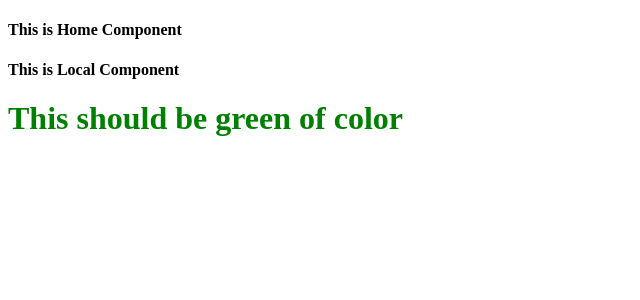
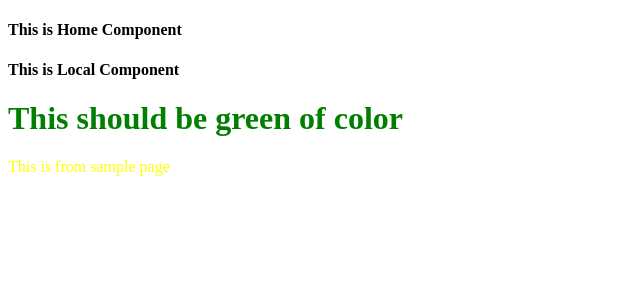
Before and after one commit to DanteDX/NextJSActions, a Next.js app: page / in a window 1280 px wide. Shown: the top 300 px of the page, without its empty margins (0-640 px from the left). Built offline with nearby package versions, Linux system fonts and the light colour scheme.

Commit message:
CSS modules added

```diff
--- /dev/null
+++ b/pages/Sample.tsx
@@ -0,0 +1,8 @@
+import styles from "../styles/sample.module.css";
+const Sample = () =>{
+    return(
+        <p className={styles.something}>This is from sample page</p>
+    )
+};
+
+export default Sample;
--- a/pages/index.tsx
+++ b/pages/index.tsx
@@ -1,10 +1,12 @@
 import React from 'react';
+import Sample from "./Sample";
 
 function Local(){
 	return(
 		<div>
 			<h4>This is Local Component</h4>
 			<h1>This should be green of color</h1>
+			<Sample />
 		</div>
 	)
 }
--- /dev/null
+++ b/styles/sample.module.css
@@ -0,0 +1,3 @@
+.something{
+    color:yellow;
+}
```
